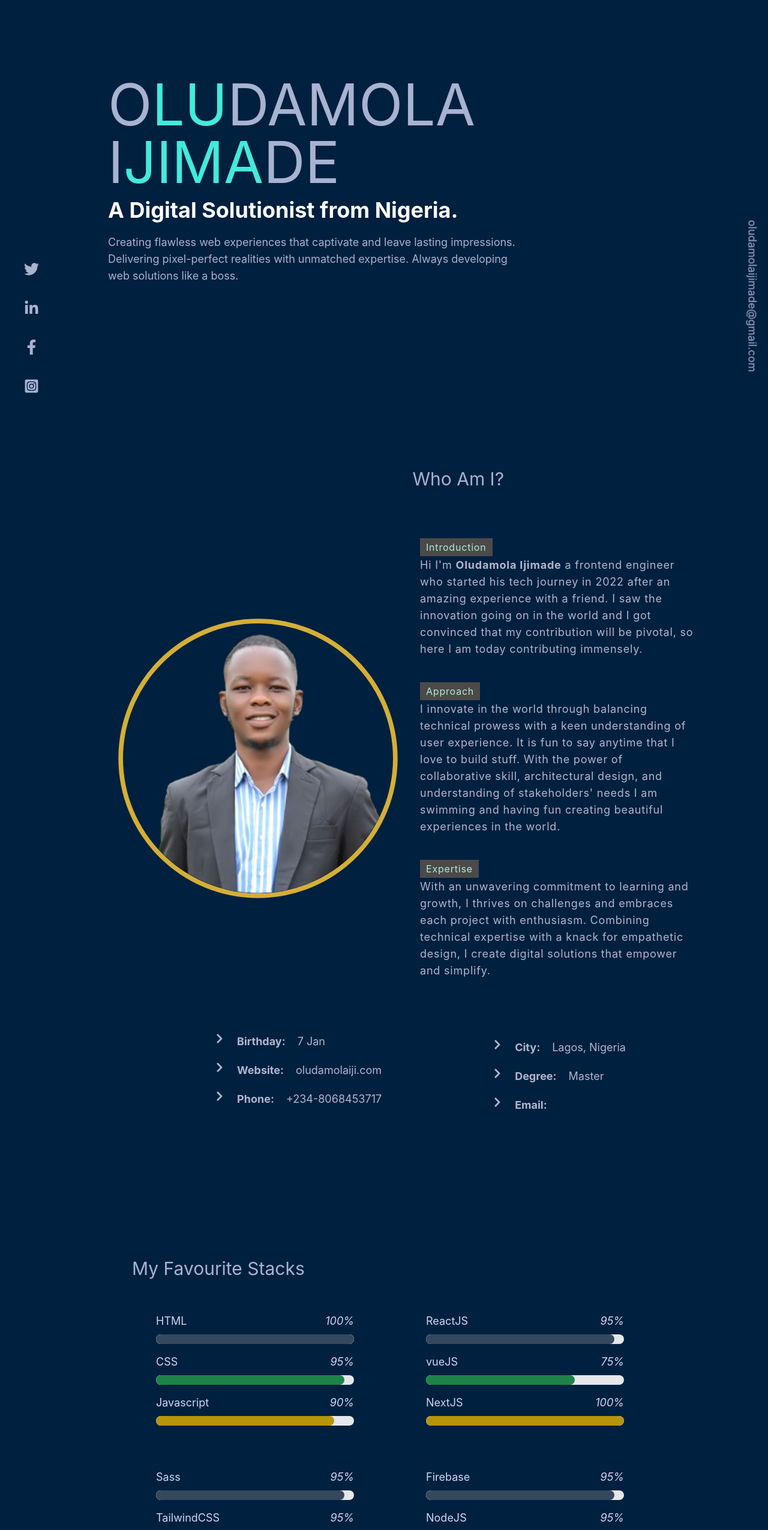
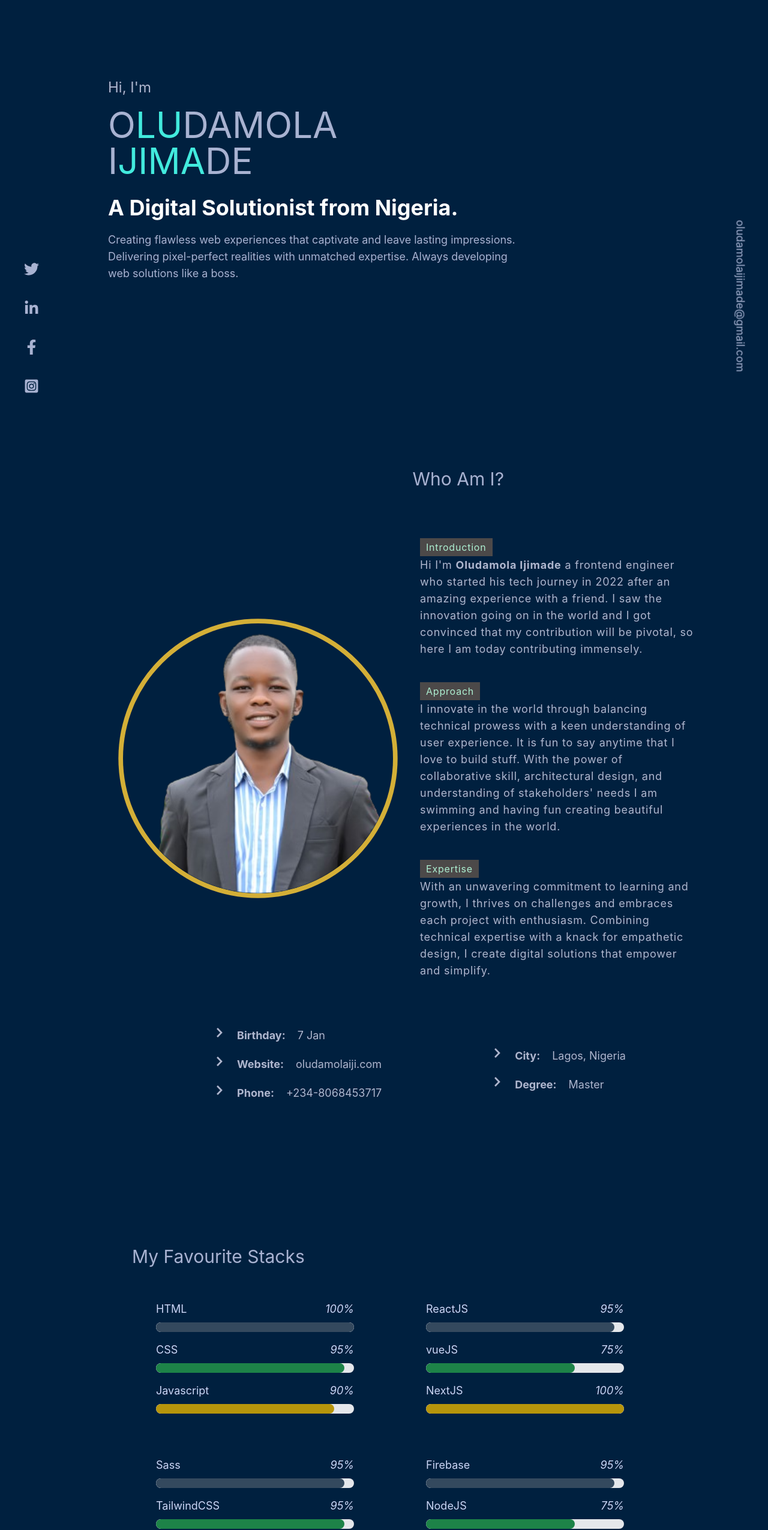
Before and after one commit to Kaddesh/my-portfolio, a React (Create React App) app: page / in a window 1280 px wide. Shown: the part 100-2650 px from the top of the page at 60% size. Built offline with nearby package versions, Linux system fonts and the light colour scheme.

Commit message:
push stack

```diff
--- a/src/components/about.jsx
+++ b/src/components/about.jsx
@@ -60,9 +60,6 @@ const About = () => {
                 <li className="about lg:text-lg ">
                   <FaChevronRight  /> <strong>Degree:</strong> <span>Master</span>
                 </li>
-                <li className="about lg:text-lg  ">
-                  <FaChevronRight className=" " /> <strong>Email:</strong> <span></span>
-                </li>
               </ul>
             </div>
           </div>
--- a/src/components/header.jsx
+++ b/src/components/header.jsx
@@ -120,19 +120,17 @@ const Header = () => {
         </div>
       </div>
 
-      <div className="hidden lg:block fixed right-10 ml-5 bottom-20 transform rotate-90 origin-bottom-right ">
-
-
+      <div className="hidden lg:block fixed right-10 mr-5 bottom-20 transform rotate-90 origin-bottom-right ">
           <a href="mailto:oludamolaijimade@gmail.com" className="text-[#A8B2D1]">
             oludamolaijimade@gmail.com
           </a>
-
       </div>
 
       <section id="section1" className="flex items-center justify-start h-screen">
         <div className="flex flex-col ml-5 text-start md:pl-20">
-          <div className="">
-            <h1 className="text-3xl text-wrap md:text-6xl lg:text-8xl">
+          <div className="space-y-4">
+            <p className="text-2xl ">Hi, I'm</p>
+            <h1 className="text-3xl text-wrap md:text-6xl  2xl:text-8xl">
               O<span style={{ color: "#42EADDFF" }}>LU</span>DAMOLA
               <br />
               <span>
--- a/src/components/stack.jsx
+++ b/src/components/stack.jsx
@@ -36,7 +36,7 @@ export default function Stack() {
 
                   <div className="col-lg-4">
                   <Progressbar skill="Firebase" value={95} color="#34495E" />
-                  <Progressbar skill="NodeJS" value={95} color="#1D8348"/>
+                  <Progressbar skill="NodeJS" value={75} color="#1D8348"/>
                   <Progressbar skill="MongoDB" value={90} color="#B7950B"/>
 
                   </div>
```
